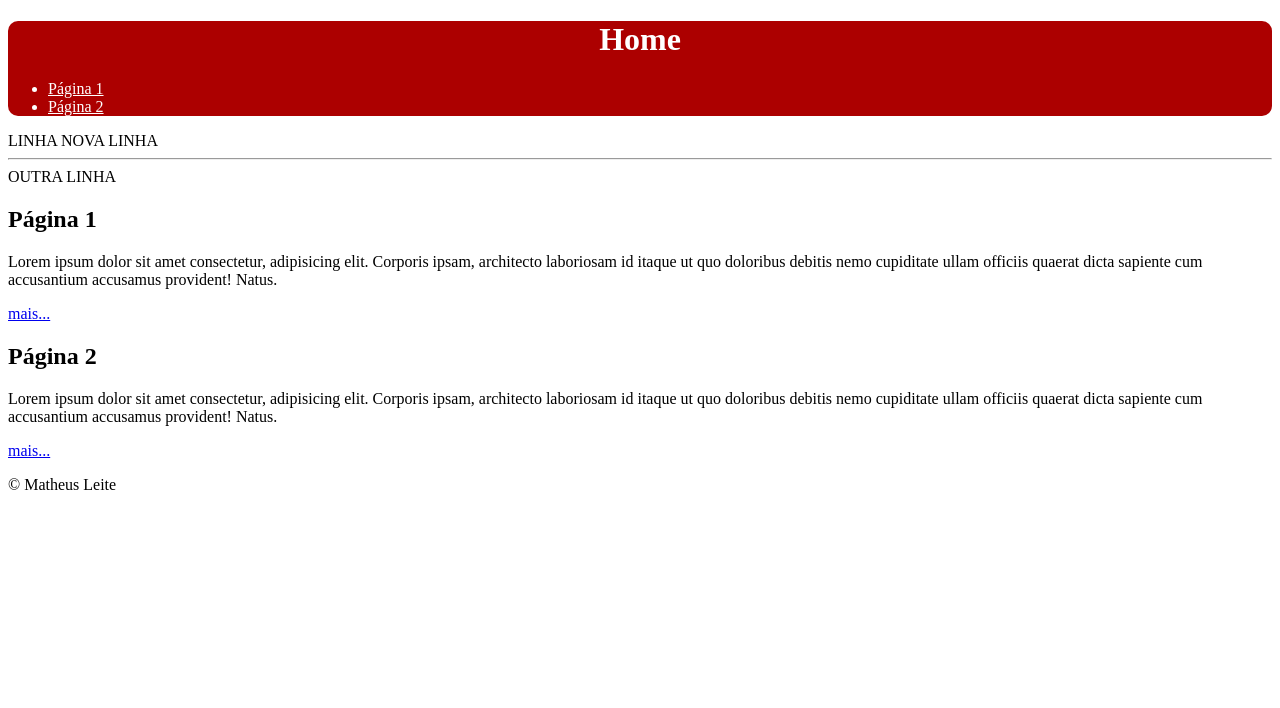
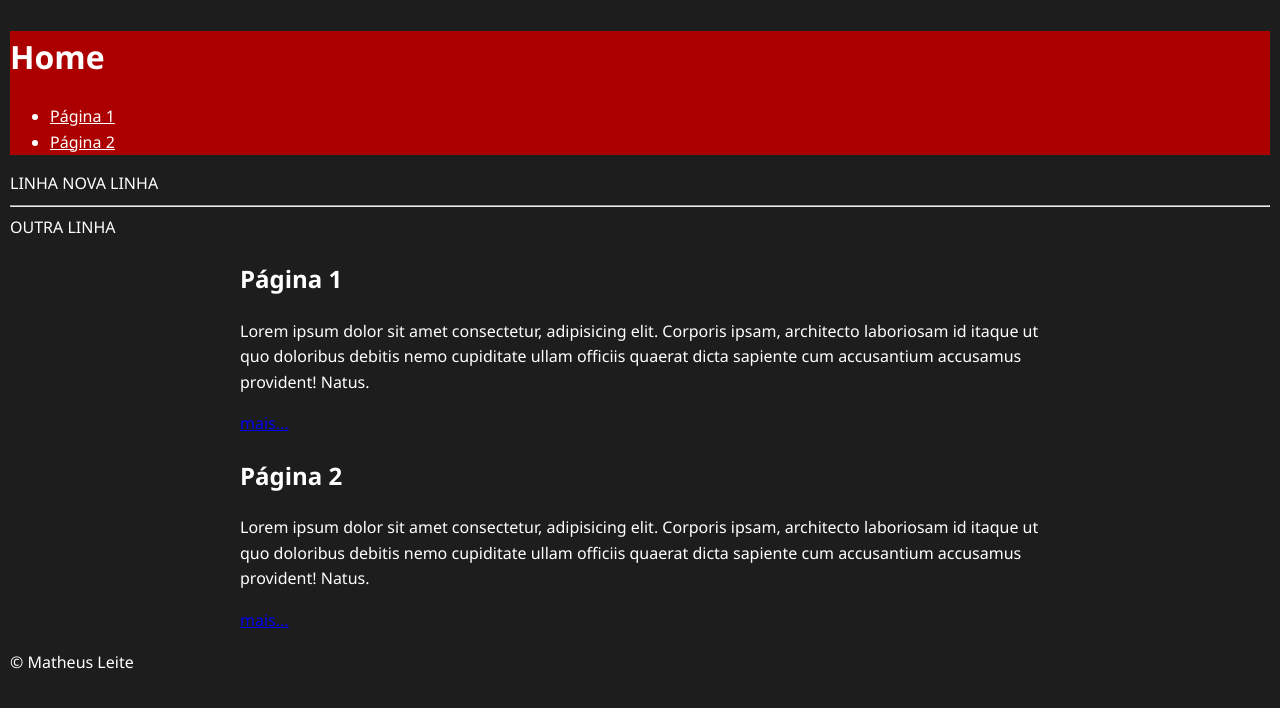
Before and after one commit to MLSV21/segundo-repositorio, a plain HTML site: page index.html in a window 1280 px wide. Drawn offline with Linux system fonts and the light colour scheme.

Commit message:
Integração do CSS

```diff
--- /dev/null
+++ b/css/style.css
@@ -0,0 +1,16 @@
+body{
+     background-color: rgb(29, 29, 29);
+     color: white;
+     font-family: 'Segoe UI', Tahoma, Geneva, Verdana, sans-serif;
+     line-height: 1.6;
+     margin: 0;
+     padding: 10px;
+}
+
+main{
+    max-width: 800px;
+    margin-top: 0px;
+    margin-bottom: 0px;
+    margin-left: auto;
+    margin-right: auto;
+}
--- a/index.html
+++ b/index.html
@@ -5,18 +5,9 @@
     <meta name="viewport" content="width=device-width, initial-scale=1.0">
     <title>Página Inicial</title>
 
-    <style>
+    <link rel="icon" href="./img/ico/ilustracao-de-desenho-web.png">
 
-      h1{
-            text-align: center;
-        }
-
-        header{
-            background-color: red;
-            border-radius: 10px;
-        }
-
-    </style>
+    <link rel="stylesheet" href="/css/style.css">
 
 </head>
 <body>
```
Also changed, not shown: img/ico/ilustracao-de-desenho-web.png (added).
